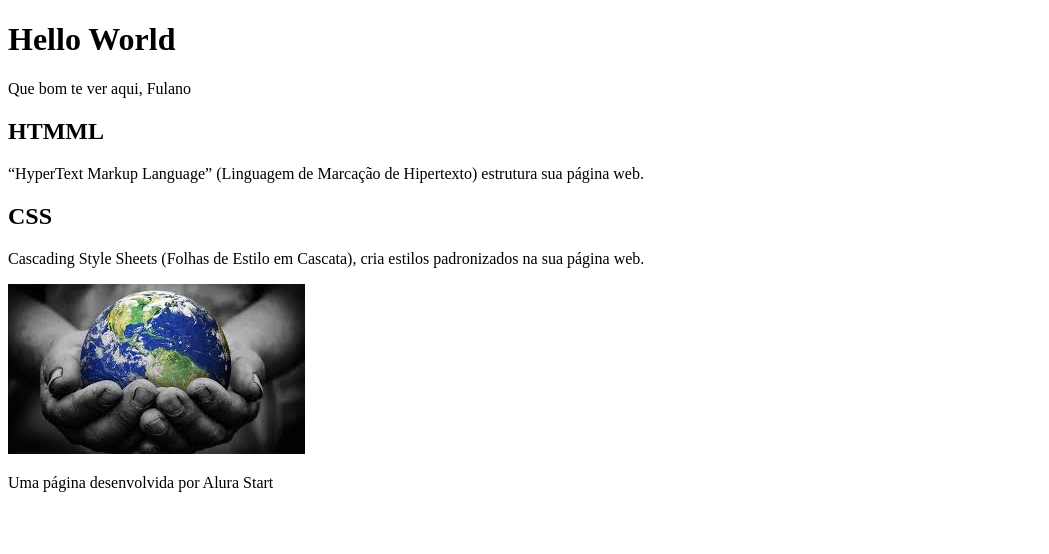
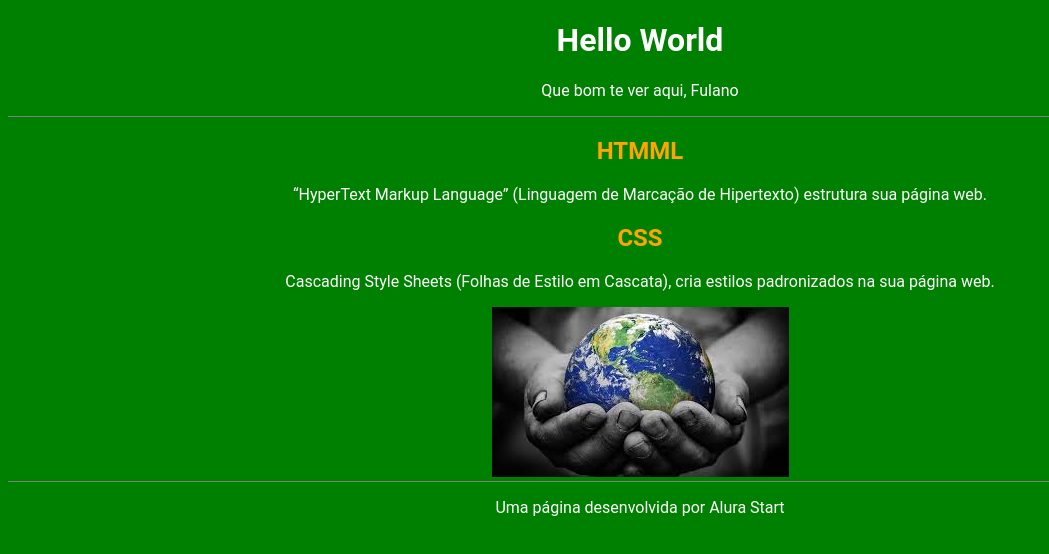
Before and after one commit to MUZYI/JOSECAMPOS, a plain HTML site: page index.html in a window 1280 px wide. Shown: the whole page, without its empty margins (0-1049 px from the left). Drawn offline with Linux system fonts and the light colour scheme.

Commit message:
Add files via upload

```diff
--- a/index.html
+++ b/index.html
@@ -5,6 +5,7 @@
     <meta name="viewport" content="width=
     , initial-scale=1.0">
     <title>Hello World</title>
+    <link rel="stylesheet" href="style.css">
 </head>
 <body>
     <header>
--- /dev/null
+++ b/style.css
@@ -0,0 +1,35 @@
+h2{
+    color:orange;
+}
+
+body{
+    background-color: green;
+    color:white;
+    font-family: Roboto;
+    text-align: center;
+
+}
+
+
+
+header{
+    border-bottom: 1px solid grey;
+}
+
+
+
+footer{
+
+    border-top: 1px solid grey;
+}
+
+
+#nome-usuário{
+    font-weight: bold;
+
+}
+
+.text-inglês{
+
+    font-style: italic;
+}
```
